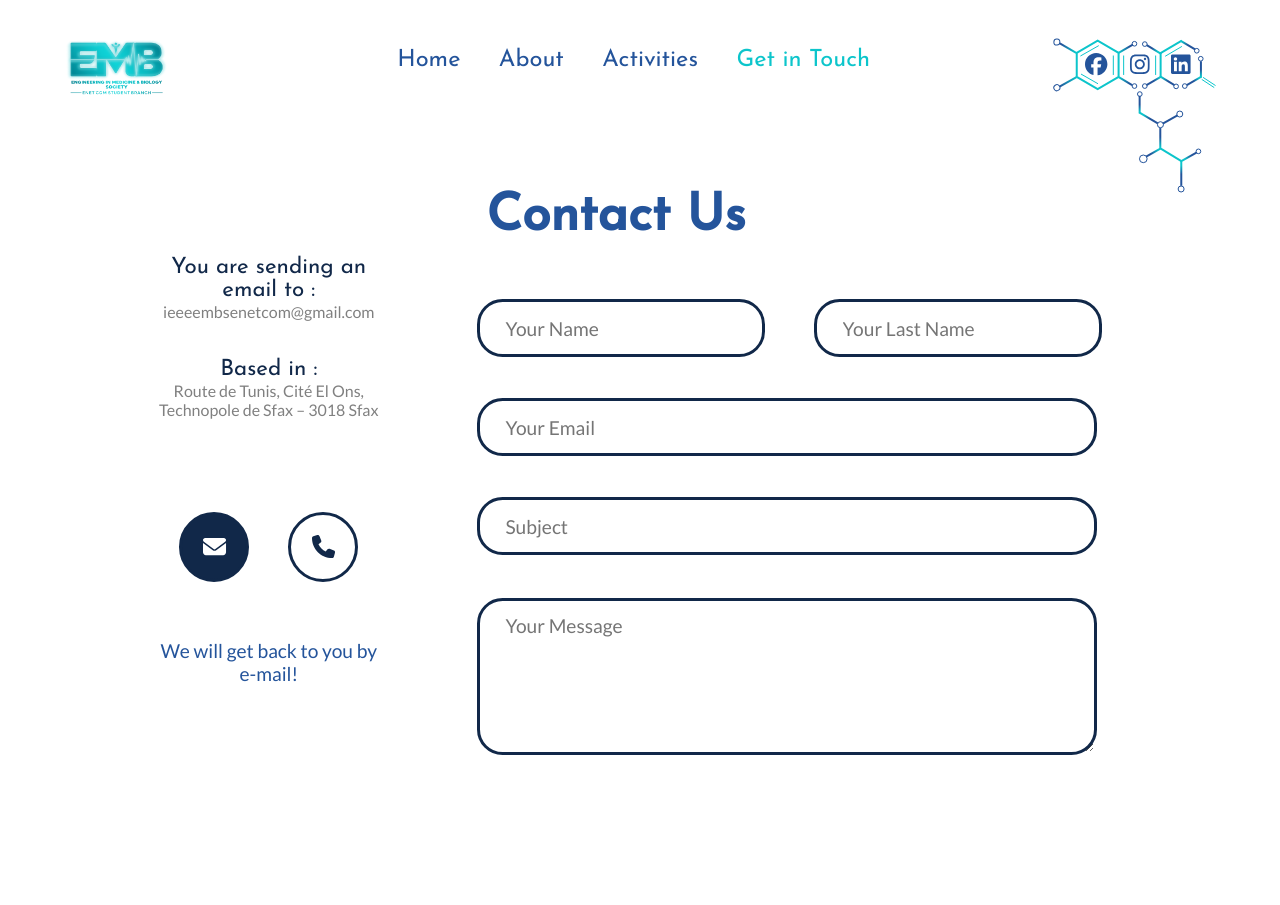
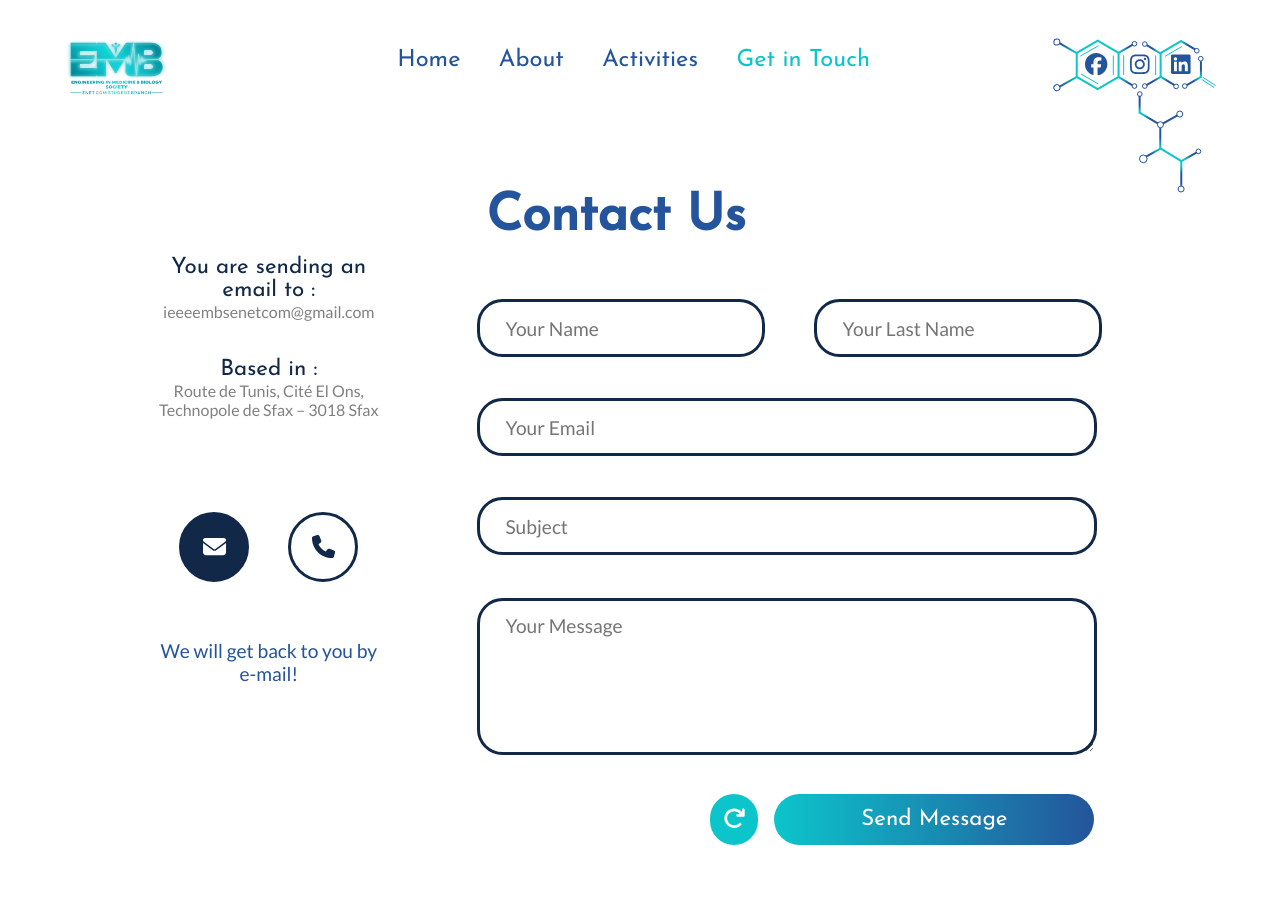
Before and after one commit to SametMohamedRayen/EMBSWebsite, a React (Create React App) app: page /get-in-touch in a window 1280 px wide. Shown: the top 905 px of the page. Built offline with nearby package versions, Linux system fonts and the light colour scheme.

Commit message:
Added sumbit and reset buttons

```diff
--- a/src/javascript/components/ContactUsSection.js
+++ b/src/javascript/components/ContactUsSection.js
@@ -1,6 +1,11 @@
 import React, { useState } from "react";
 import Input from "./Input";
 import Checkbox from "./Checkbox";
+import { FontAwesomeIcon } from "@fortawesome/react-fontawesome";
+import { library } from "@fortawesome/fontawesome-svg-core";
+import { fas } from "@fortawesome/free-solid-svg-icons";
+
+library.add(fas);
 
 const ContactUsSection = () => {
   const [email, setEmail] = useState(true);
@@ -12,6 +17,7 @@ const ContactUsSection = () => {
     setPhone(value);
   };
   return (
+    <form>
       <div className="relative height-50 margin-btm-15 centerContent">
         <div className="absolute margin-top-15 width-90-pc centerContent row margin-btm-15">
           <div
@@ -58,7 +64,9 @@ const ContactUsSection = () => {
                     <br></br>A moment to just share your thoughts.
                   </p>
                 ) : (
-                <p>We will get back to you by {email ? "e-mail" : "phone"}!</p>
+                  <p>
+                    We will get back to you by {email ? "e-mail" : "phone"}!
+                  </p>
                 )
               ) : (
                 <p>We will get back to you by e-mail and phone!</p>
@@ -144,6 +152,34 @@ const ContactUsSection = () => {
           </div>
         </div>
       </div>
+      <div
+        className={
+          "row width-30-pc margin-left-55-5 " +
+          (email || phone
+            ? "margin-top-neg-3"
+            : "margin-top-neg-10 transition-duration-500")
+        }
+      >
+        <button
+          type="reset"
+          className="roundButtonReset"
+          onClick={() => {
+            console.log("yay");
+          }}
+        >
+          <FontAwesomeIcon icon="fa-solid fa-arrow-rotate-right" />
+        </button>
+        <button
+          type="submit"
+          className="roundButtonSend"
+          onClick={() => {
+            console.log("yay");
+          }}
+        >
+          Send Message
+        </button>
+      </div>
+    </form>
   );
 };
 
--- a/src/styles.css
+++ b/src/styles.css
@@ -1298,6 +1298,36 @@ input[type=number] {
     color: #24549B;
 }
 
+.roundButtonSend {
+    border:none;
+    border-radius: 2vw;
+    padding: 1vw 4vw;
+    font-family: "Josefin Sans",sans-serif;
+    color: white;
+    width: 25vw;
+    font-size: 1.75vw;
+    background: linear-gradient(to right,#0CC5CB,#24549B);
+    cursor: pointer;
+    transition-duration: 750ms;
+}
+
+.roundButtonSend:hover {
+    width: 29vw;
+    transition-duration: 750ms;
+}
+
+.roundButtonReset {
+    border:none;
+    border-radius: 4vw;
+    padding: 1vw 1vw;
+    color: white;
+    width: auto;
+    font-size: 1.75vw;
+    background-color: #0CC5CB;
+    cursor: pointer;
+    transition-duration: 750ms;
+}
+
 
 /* UTILITIES */
 
@@ -1689,3 +1719,19 @@ input[type=number] {
 .margin-top-1 {
     margin-top: 1vw;
 }
+
+.float-right {
+    float: right;
+}
+
+.width-30-pc {
+    width: 30%;
+}
+
+.margin-left-55-5 {
+    margin-left: 55.5vw;
+}
+
+.margin-top-neg-3 {
+    margin-top: -3vw;
+}
```
Lines whose indentation alone changed are shown as unchanged.
